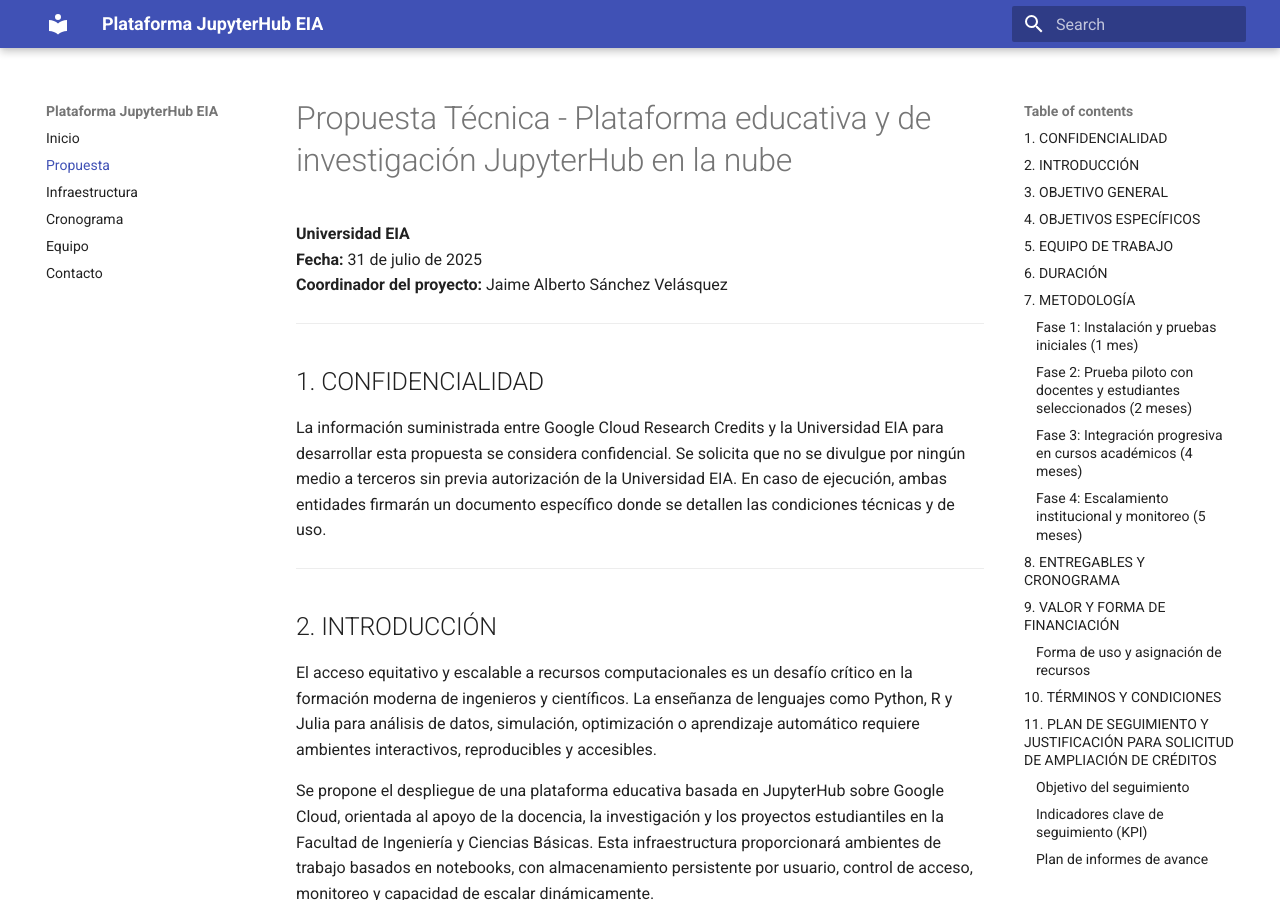
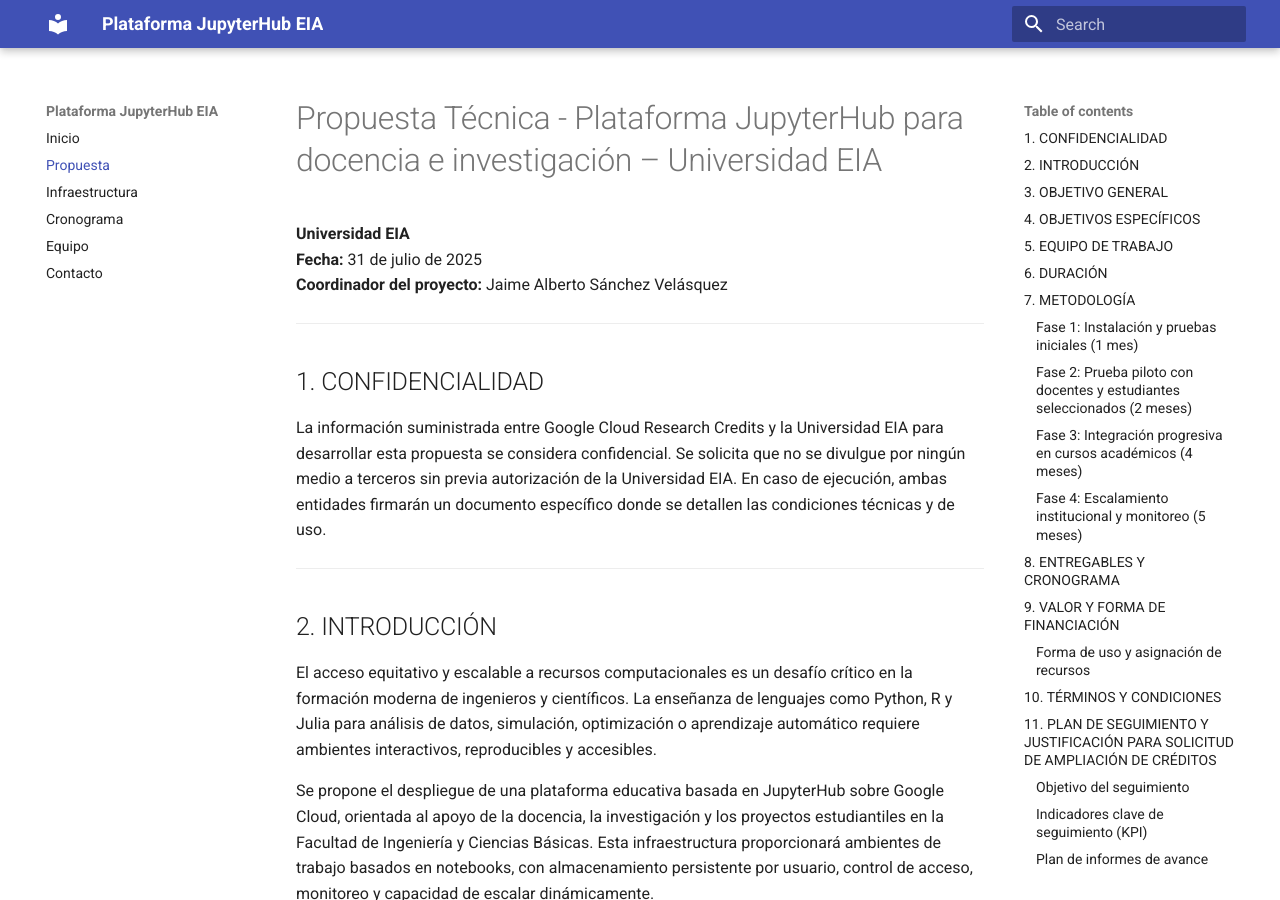
Before and after one commit to jasanchev/proyecto-jupyterhub-eia, an MkDocs documentation site: the page built from docs/propuesta.md, in a window 1280 px wide and 900 px high. Built offline with MkDocs 1.6.1 and Material for MkDocs 9.7.7, drawn with Linux system fonts in a browser that asks for light colours.

Commit message:
Update propuesta.md
Corrección de Título

```diff
--- a/docs/propuesta.md
+++ b/docs/propuesta.md
@@ -1,5 +1,5 @@
 
-# Propuesta Técnica - Plataforma educativa y de investigación JupyterHub en la nube
+# Propuesta Técnica - Plataforma JupyterHub para docencia e investigación – Universidad EIA
 
 **Universidad EIA**
 **Fecha:** 31 de julio de 2025
```
